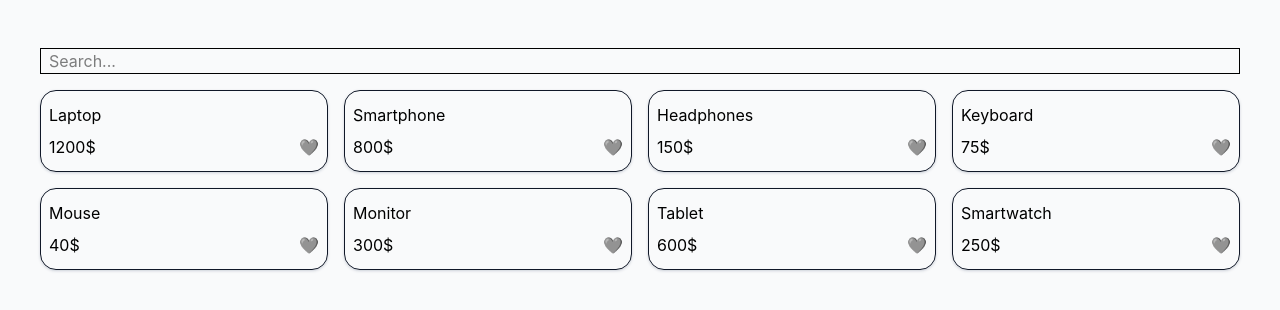
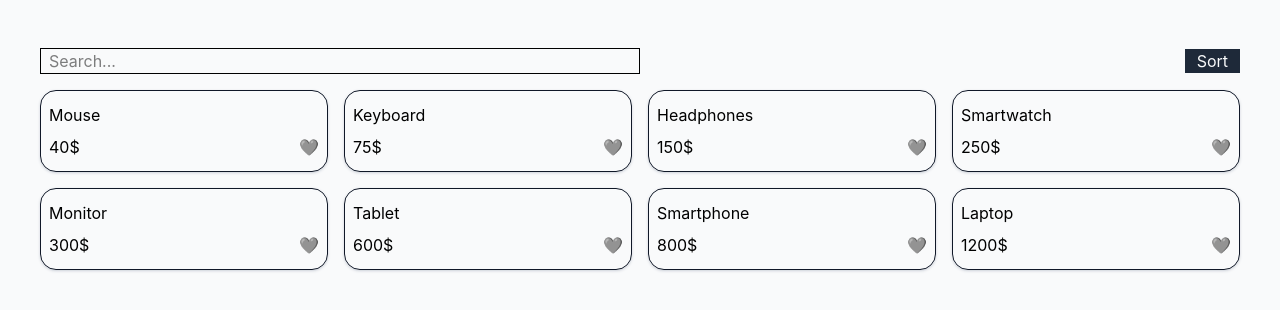
Before and after one commit to iamfarghali/shopforge, a React (Vite) app: page / in a window 1280 px wide. Shown: the top 310 px of the page. Built offline with nearby package versions, Linux system fonts and the light colour scheme.

Commit message:
feat(products): add price sorting, using index as a key that creates reconciliation bug

```diff
--- a/src/App.tsx
+++ b/src/App.tsx
@@ -14,29 +14,41 @@ const products: Product[] = [
 ];
 function App() {
   const [search, setSearch] = useState('');
+  const [ascending, setAscending] = useState(true);
 
   const filteredProducts = products.filter((product) =>
     product.name.toLowerCase().includes(search.toLowerCase())
   );
 
+  const sortedProducts = [...filteredProducts].sort((a, b) =>
+    ascending ? a.price - b.price : b.price - a.price
+  );
+
   return (
     <div className="container h-screen mx-auto px-10 pt-12 bg-gray-50">
       {/* Search */}
-      <div className="border mb-4">
+      <div className="mb-4 flex items-center justify-between gap-1">
         <input
           type="text"
           name="product_name"
           value={search}
-          className="w-full px-2"
+          className="border w-1/2 px-2"
           placeholder="Search..."
           onChange={(e) => setSearch(e.target.value)}
         />
+
+        <button
+          className="bg-gray-800 text-gray-50 px-3"
+          onClick={() => setAscending((prev) => !prev)}
+        >
+          Sort
+        </button>
       </div>
 
       {/* Products */}
       <div className="grid grid-cols-4 gap-4">
-        {filteredProducts.map((p) => (
-          <ProductCard product={p} />
+        {sortedProducts.map((p, index) => (
+          <ProductCard key={index} product={p} />
         ))}
       </div>
     </div>
```
